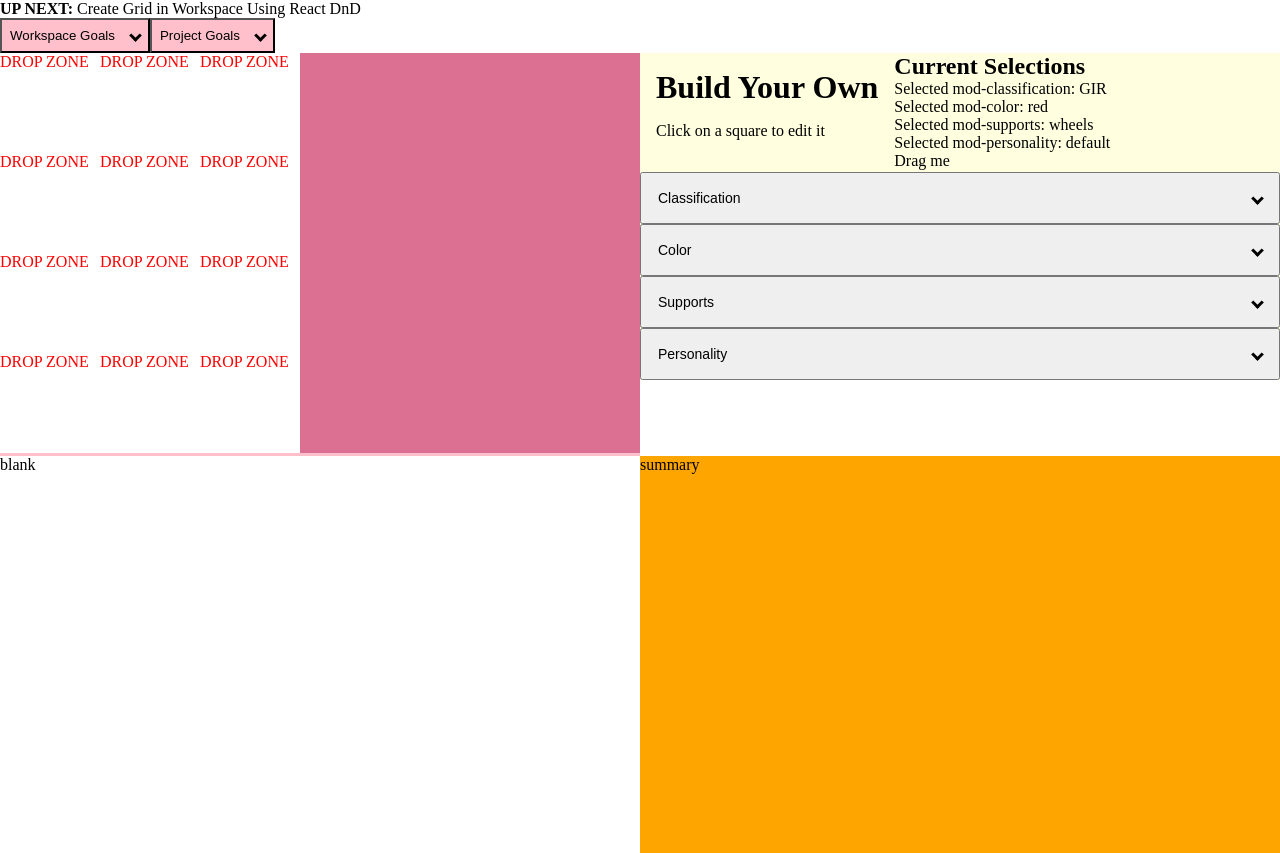
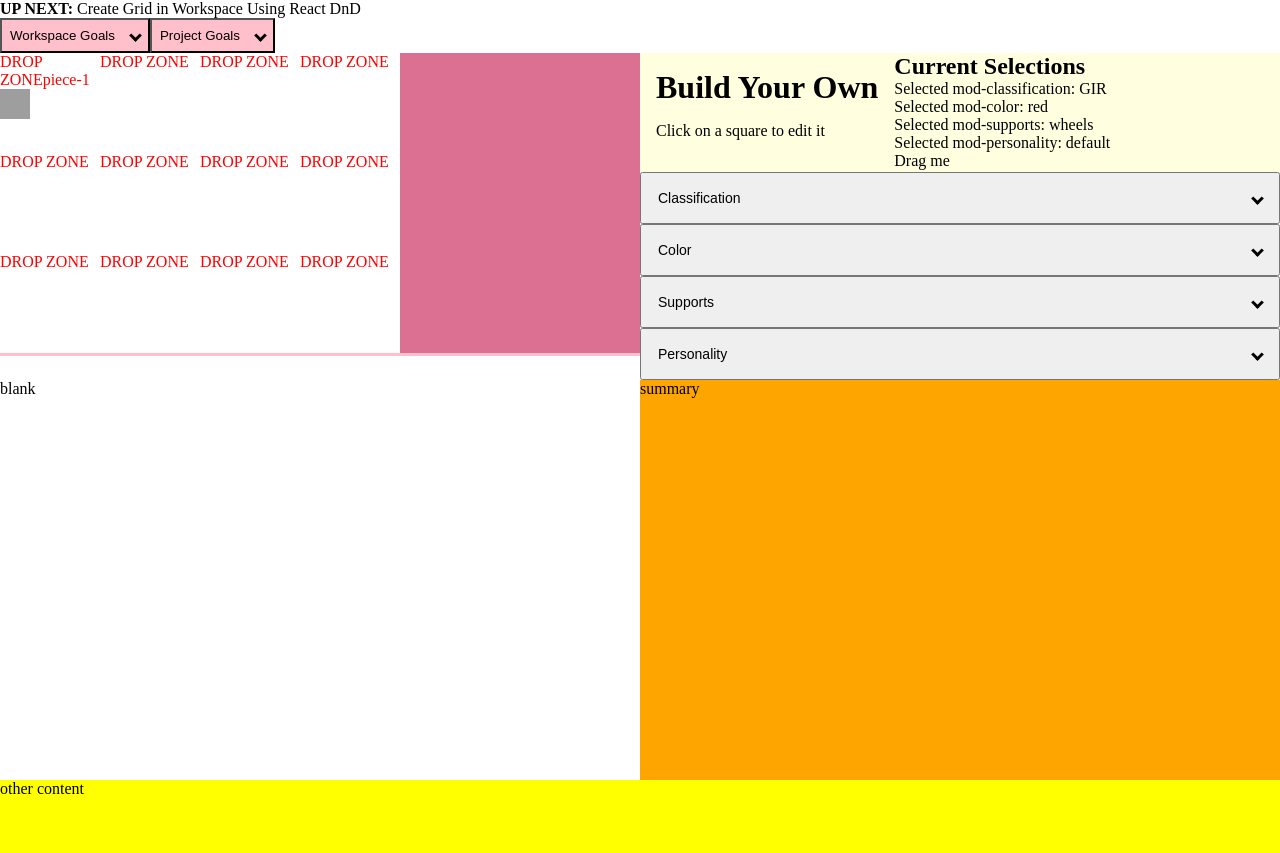
Before and after one commit to KierstenMiller/DnD-product-builder, a Next.js app in the folder next-app-test/: page /build-your-own in a window 1280 px wide. Built offline with nearby package versions, Linux system fonts and the light colour scheme; grey boxes are pictures that could not be loaded.

Commit message:
can add pieces

```diff
--- a/next-app-test/src/Components/DnD/dropZone.tsx
+++ b/next-app-test/src/Components/DnD/dropZone.tsx
@@ -1,16 +1,28 @@
 import { observer } from 'mobx-react-lite'
+import { useState } from 'react'
 import { useDrag, useDrop } from 'react-dnd'
 
 export enum DnDItemTypes {
     ITEM = "item",
 }
 
-export const DropZone = observer(() => {
+export interface matrixIndexI {
+    row: number,
+    column: number,
+}
+
+interface propsI {
+    matrixIndex: matrixIndexI,
+    onDrop: (matrixIndex: matrixIndexI) => void,
+    piece?: {id: string, imageUrl: string},
+}
+
+export const DropZone = observer(({matrixIndex, onDrop, piece}: propsI) => {
     const [{ isOver, canDrop }, drop] = useDrop(
         () => ({
             accept: DnDItemTypes.ITEM,
             //   canDrop: () => game.canMoveKnight(x, y),
-            //   drop: () => game.moveKnight(x, y),
+            drop: () => onDrop(matrixIndex),
             collect: (monitor) => ({
                 isOver: !!monitor.isOver(),
                 canDrop: !!monitor.canDrop(),
@@ -28,5 +40,7 @@ export const DropZone = observer(() => {
         }}
     >
         DROP ZONE
+        {piece && piece.id}
+        {piece && <img height={30} width={30} src={piece?.imageUrl} />}
     </div>)
 })
--- a/next-app-test/src/Components/DnD/workspace.tsx
+++ b/next-app-test/src/Components/DnD/workspace.tsx
@@ -1,9 +1,45 @@
 import { observer } from 'mobx-react-lite'
 import { useDrag, useDrop } from 'react-dnd'
-import { DropZone } from './dropZone'
+import { DropZone, matrixIndexI } from './dropZone'
+
+// great article on data structure of matrix, include sort algo https://www.geeksforgeeks.org/introduction-to-matrix-or-grid-data-structure-and-algorithms-tutorial/
 
 export enum DnDItemTypes {
     ITEM = "item",
+}
+
+const icons = {
+    heart: "https://img.icons8.com/office/256/hearts.png",
+    reading: "https://img.icons8.com/ios-filled/256/reading.png",
+}
+
+// move to mock api data, make configurable to different grid sizes
+// also make it so that values can be pre-populated
+const matrixMock = [
+    [
+        {matrixIndex: {row: 0, column: 0}, piece: {id:'piece-1', imageUrl: icons.heart}},
+        {matrixIndex: {row: 0, column: 1}},
+        {matrixIndex: {row: 0, column: 2}},
+    ],
+    [
+        {matrixIndex: {row: 1, column: 0}},
+        {matrixIndex: {row: 1, column: 1}},
+        {matrixIndex: {row: 1, column: 2}},
+    ],
+    [
+        {matrixIndex: {row: 2, column: 0}},
+        {matrixIndex: {row: 2, column: 1}},
+        {matrixIndex: {row: 2, column: 2}},
+    ],
+    [
+        {matrixIndex: {row: 3, column: 0}},
+        {matrixIndex: {row: 3, column: 1}},
+        {matrixIndex: {row: 3, column: 2}},
+    ],
+];
+
+const addToMatrix = ({matrix, addIndex, piece}: {matrix: typeof matrixMock, addIndex: matrixIndexI, piece: any}) => {
+    matrix[addIndex.row][addIndex.column].piece = piece;
 }
 
 export const Workspace = observer(() => {
@@ -20,23 +56,18 @@ export const Workspace = observer(() => {
         [],
     )
     return (<div className="flex">
-        <div>
-            <DropZone />
-            <DropZone />
-            <DropZone />
-            <DropZone />
-        </div>
-        <div>
-            <DropZone />
-            <DropZone />
-            <DropZone />
-            <DropZone />
-        </div>
-        <div>
-            <DropZone />
-            <DropZone />
-            <DropZone />
-            <DropZone />
-        </div>
+        {/* TODO: make a index that isn't from the iterator index */}
+        {matrixMock.map((r, i) => <div key={i}>
+            {r.map(c => <DropZone
+                key={`${c.matrixIndex.row}-${c.matrixIndex.column}`}
+                piece={c.piece}
+                matrixIndex={c.matrixIndex}
+                onDrop={(matrixIndex) => addToMatrix({
+                    matrix: matrixMock,
+                    addIndex: matrixIndex,
+                    piece: {id:"newPiece", imageUrl: icons.reading}
+                })}
+            />)}
+        </div>)}
     </div>)
 })
--- a/next-app-test/src/Components/form-controls/radio-input-group.tsx
+++ b/next-app-test/src/Components/form-controls/radio-input-group.tsx
@@ -26,6 +26,7 @@ export const RadioInputGroup = ({heading, options, onChange, styles = {}, mirage
         <legend className={styles.legend}>{heading}</legend>
         <div className={styles.optionsContainer}>
             {options.map(opt => <RadioInput
+                key={opt.id}
                 {...opt}
                 name={heading}
                 onChange={onChangeToUse}
```
